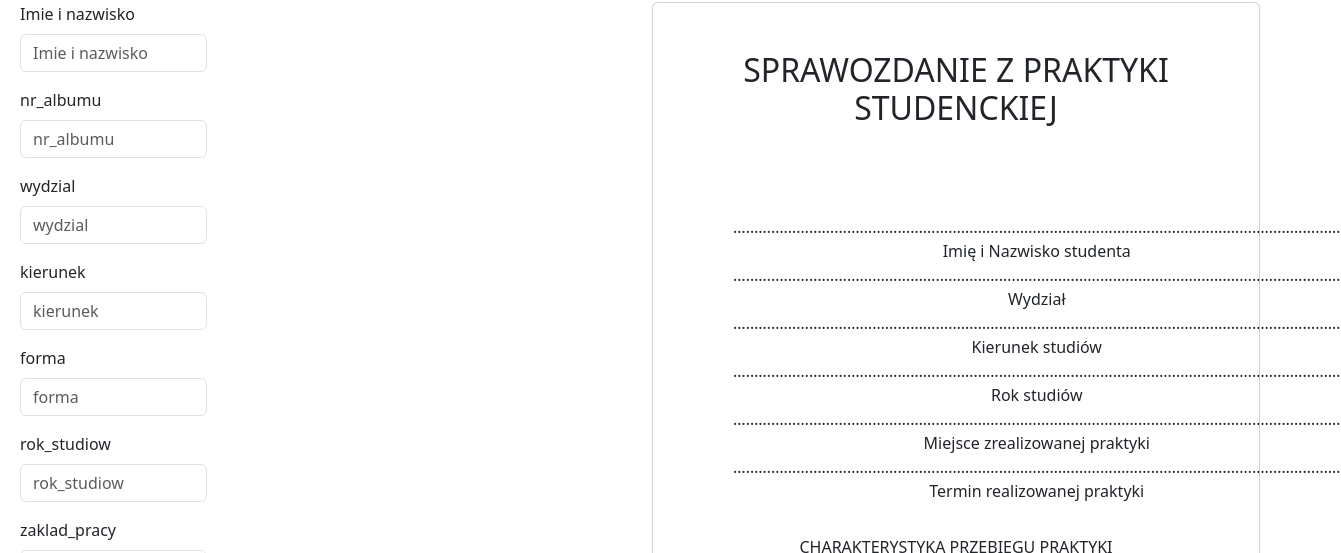
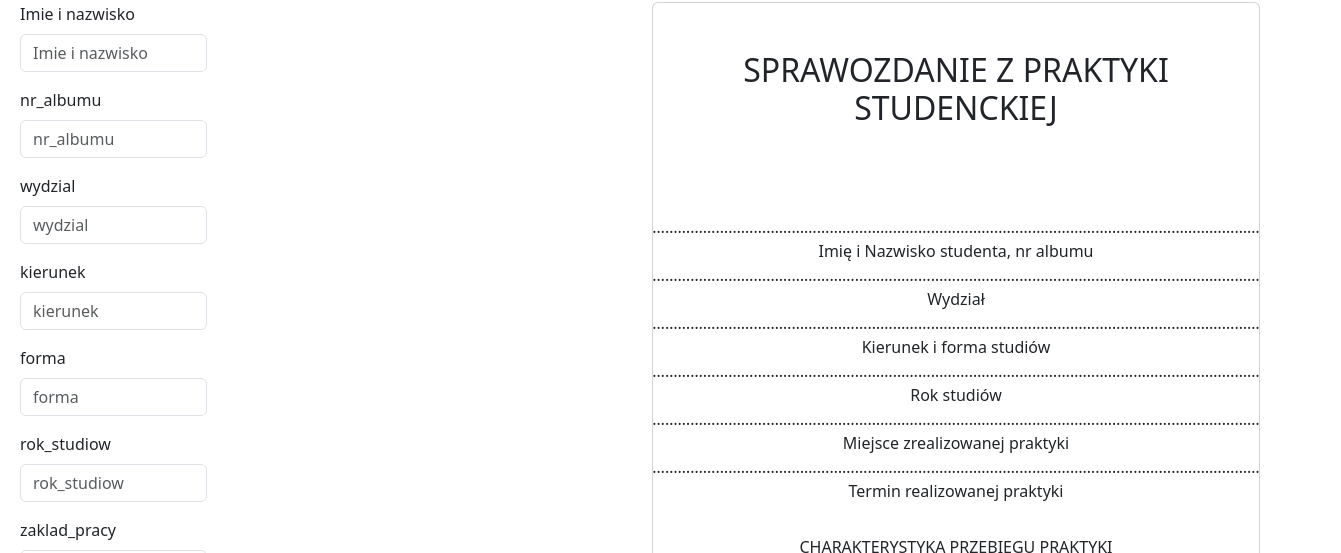
Before and after one commit to wojwoj8/silevis-psk-23-Ctrl-Alt-Del-icious, a React (Vite) app in the folder frontend/: page /sprawozdanie in a window 1280 px wide. Shown: the part 224-777 px from the top of the page, 1341 px wide, since content can reach past the window. Built offline with nearby package versions, Linux system fonts and the light colour scheme.

Commit message:
fixing sprawozdanie pdf

```diff
--- a/frontend/src/components/pdf/Sprawozdanie.tsx
+++ b/frontend/src/components/pdf/Sprawozdanie.tsx
@@ -4,19 +4,19 @@ export default function Sprawozdanie({data}:{data:SprawozdanieInterface}){
     return(
     <div id="page1" className="pt-5">
         <h2 className="text-center">SPRAWOZDANIE Z PRAKTYKI STUDENCKIEJ</h2>
-        <div className="flex justify-content-start mx-20 pt-20">
-            <div>
-                <span>{data.student?data.student:empty}</span><br></br>
-                <span>Imię i Nazwisko studenta</span><br></br>
+        <div className="flex justify-content-center mx-20 pt-20">
+            <div className="shrink-0">
+                <span>{data.student&&data.nr_albumu?data.student+"  "+data.nr_albumu:empty}</span><br></br>
+                <span>Imię i Nazwisko studenta, nr albumu</span><br></br>
                 <span>{data.wydzial?data.wydzial:empty}</span><br></br>
                 <span>Wydział</span><br></br>
-                <span>{data.kierunek?data.kierunek:empty}</span><br></br>
-                <span>Kierunek studiów</span><br></br>
+                <span>{data.kierunek&&data.forma?data.kierunek+"  "+data.forma:empty}</span><br></br>
+                <span>Kierunek i forma studiów</span><br></br>
                 <span>{data.rok_studiow?data.rok_studiow:empty}</span><br></br>
                 <span>Rok studiów</span><br></br>
                 <span>{data.zaklad_pracy?data.zaklad_pracy:empty}</span><br></br>
                 <span>Miejsce zrealizowanej praktyki</span><br></br>
-                <span>{data.start_praktyk?data.start_praktyk:empty}</span><br></br>
+                <span>{data.start_praktyk&&data.koniec_praktyk?data.start_praktyk+"   "+data.koniec_praktyk:empty}</span><br></br>
                 <span>Termin realizowanej praktyki</span><br></br>
             </div>
         </div>
```
